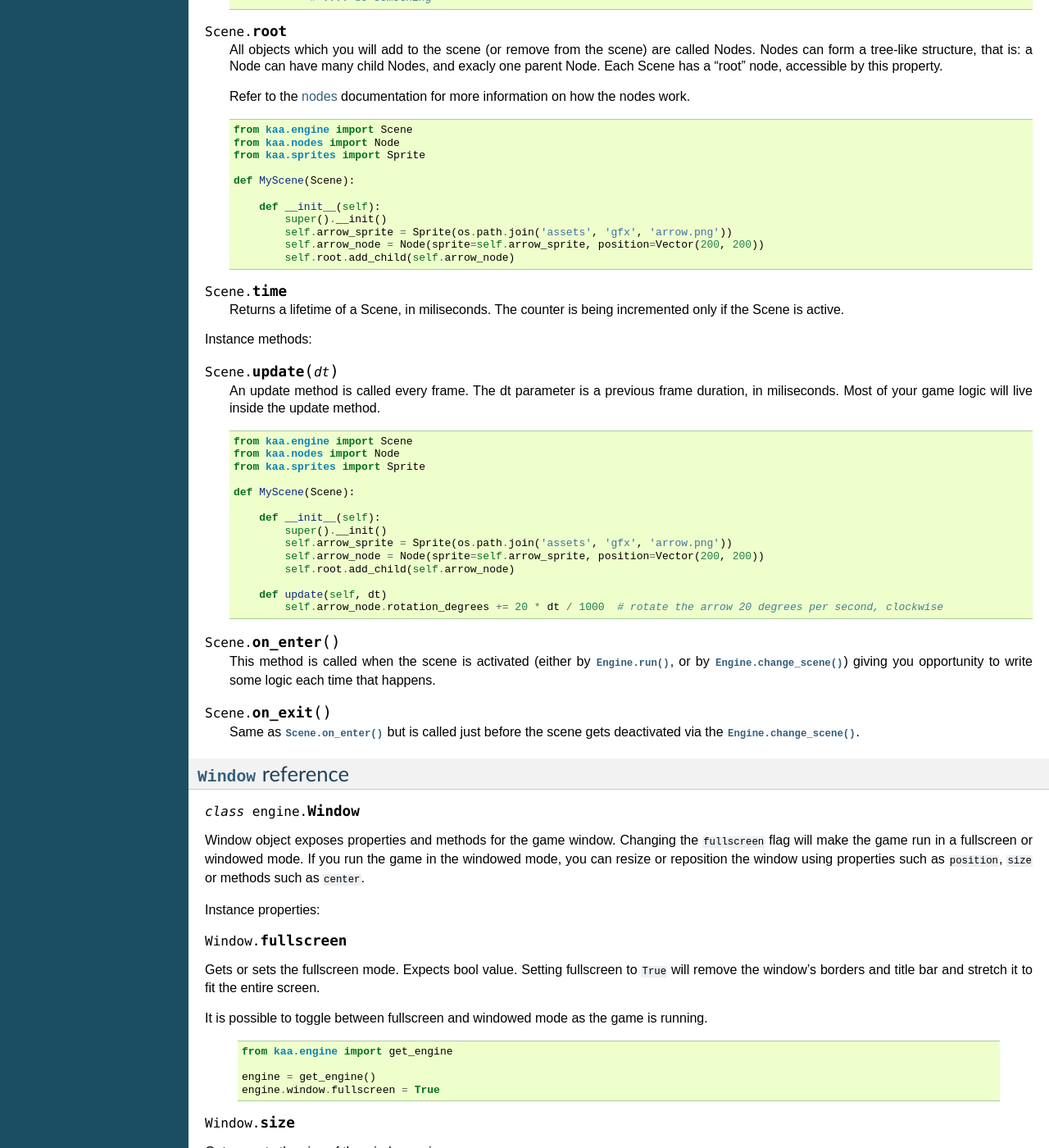
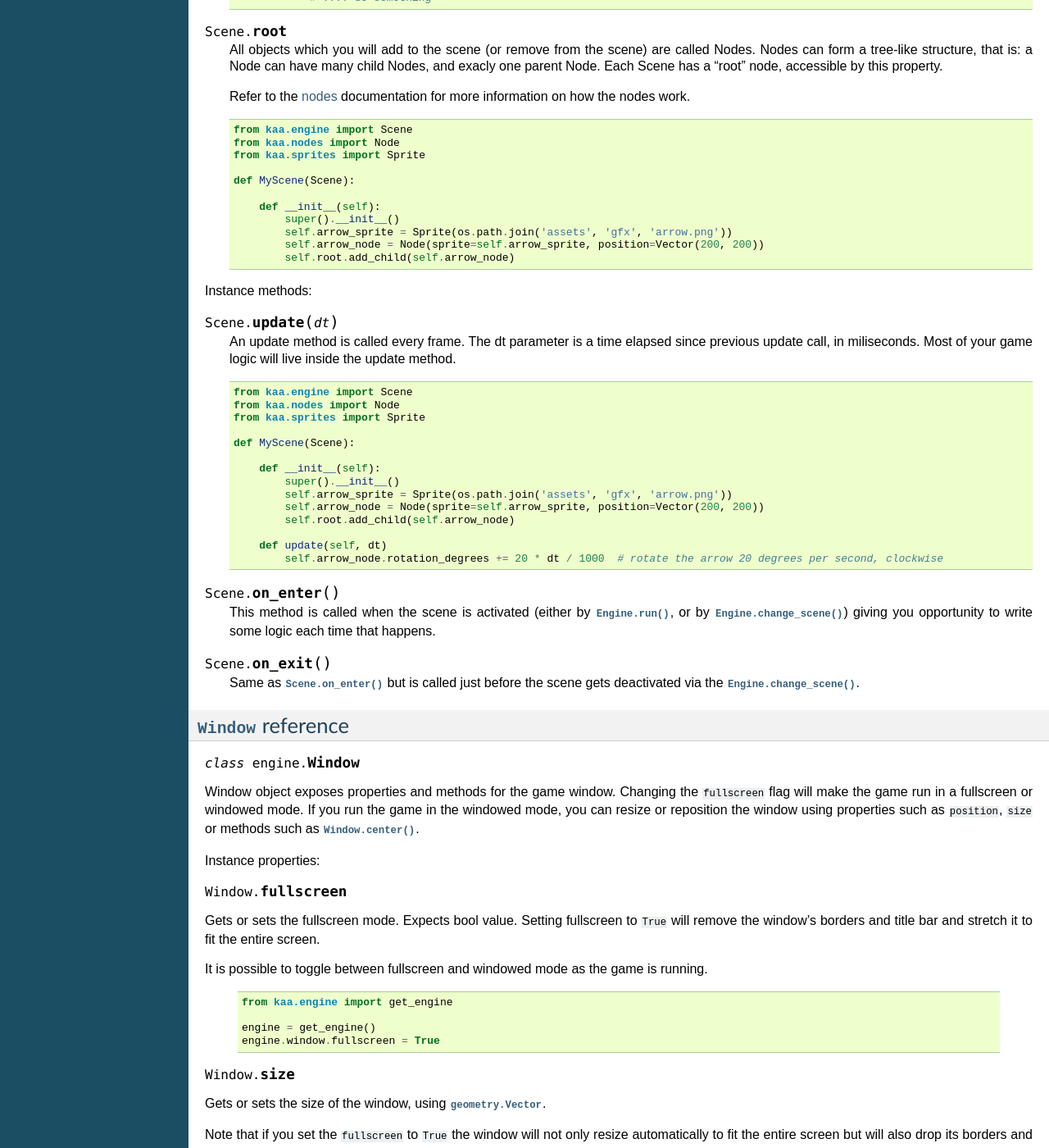
Before and after one commit to kaaengine/kaa, a Sphinx documentation site: the page built from docs/reference/engine.rst, in a window 1280 px wide and 1400 px high, scrolled down 5592 px. Shown: the whole window at 82% size. Built offline with Sphinx 7.4.7, drawn with Linux system fonts in a browser that asks for light colours.

```diff
--- a/docs/reference/engine.rst
+++ b/docs/reference/engine.rst
@@ -392,24 +392,18 @@ Instance properties:
         def MyScene(Scene):
 
             def __init__(self):
-                super().__init()
+                super().__init__()
                 self.arrow_sprite = Sprite(os.path.join('assets', 'gfx', 'arrow.png'))
                 self.arrow_node = Node(sprite=self.arrow_sprite, position=Vector(200, 200))
                 self.root.add_child(self.arrow_node)
-
-
-.. _Scene.time:
-.. attribute:: Scene.time
-
-    Returns a lifetime of a Scene, in miliseconds. The counter is being incremented only if the Scene is active.
 
 
 Instance methods:
 
 .. method:: Scene.update(dt)
 
-    An update method is called every frame. The dt parameter is a previous frame duration, in miliseconds.
-    Most of your game logic will live inside the update method.
+    An update method is called every frame. The dt parameter is a time elapsed since previous update call,
+    in miliseconds. Most of your game logic will live inside the update method.
 
     .. code-block:: python
 
@@ -420,7 +414,7 @@ Instance methods:
         def MyScene(Scene):
 
             def __init__(self):
-                super().__init()
+                super().__init__()
                 self.arrow_sprite = Sprite(os.path.join('assets', 'gfx', 'arrow.png'))
                 self.arrow_node = Node(sprite=self.arrow_sprite, position=Vector(200, 200))
                 self.root.add_child(self.arrow_node)
@@ -447,7 +441,7 @@ Instance methods:
 
 Window object exposes properties and methods for the game window. Changing the :code:`fullscreen` flag will make the
 game run in a fullscreen or windowed mode. If you run the game in the windowed mode, you can resize or reposition the
-window using properties such as :code:`position`, :code:`size` or methods such as :code:`center`.
+window using properties such as :code:`position`, :code:`size` or methods such as :meth:`Window.center()`.
 
 Instance properties:
 
--- a/docs/reference/nodes.rst
+++ b/docs/reference/nodes.rst
@@ -55,8 +55,8 @@ Instance Properties:
 .. _Node.scene:
 .. attribute:: Node.scene
 
-    Returns a :class:`Scene` instance to which this Node belongs. Will be None if the node wasn't added to any Scene yet.
-    Use :meth:`Node.add_child` method to add nodes. Each Scene has a root node to which you can add nodes.
+    Returns a :class:`Scene` instance to which this Node belongs. Will be None if the node has not been added to any
+    Scene yet. Use :meth:`Node.add_child` method to add nodes. Each Scene has a root node to which you can add nodes.
 
 .. _Node.position:
 .. attribute:: Node.position
```
Also changed, not shown: docs/reference/physics.rst (+6 -6 lines).
